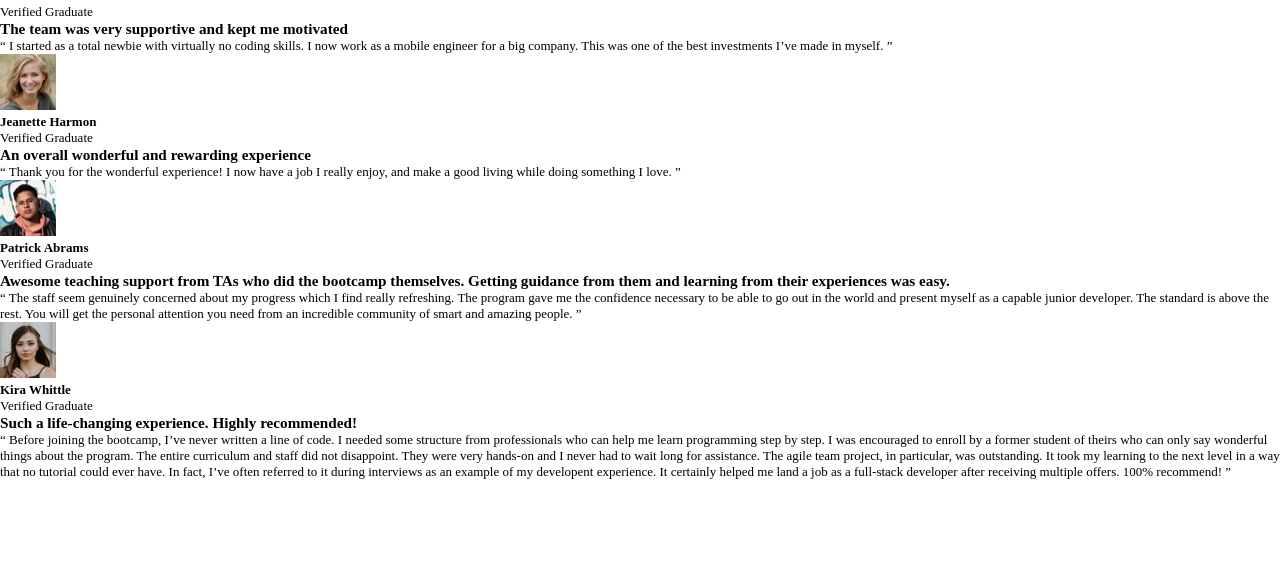
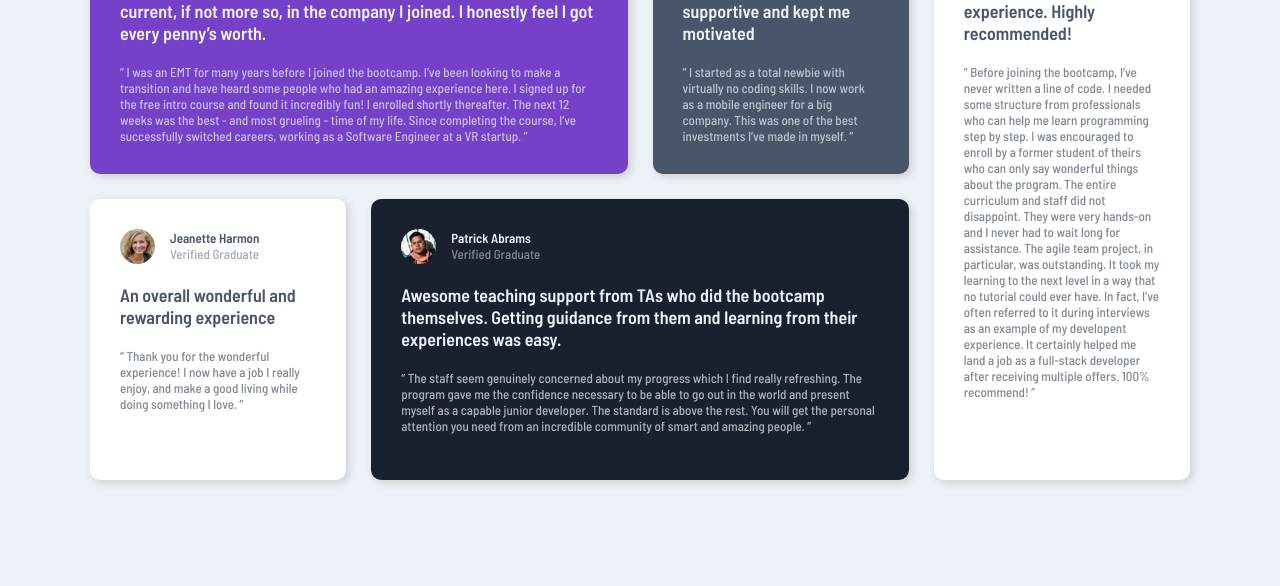
Before and after one commit to soniawan/testimonials-grid-fem, a plain HTML site: page index.html in a window 1280 px wide. Shown: the part 214-800 px from the top of the page. Drawn offline with Linux system fonts and the light colour scheme.

Commit message:
Add style for testimonials content using grid

```diff
--- a/styles/style.css
+++ b/styles/style.css
@@ -1,4 +1,5 @@
-@import url("https://fonts.googleapis.com/css2?family=Barlow+Semi+Condensed:ital,wght@0,100;0,200;0,300;0,400;0,500;0,600;0,700;0,800;0,900;1,100;1,200;1,300;1,400;1,500;1,600;1,700;1,800;1,900&display=swap");
+/* Fonts */
+@import url("https://fonts.googleapis.com/css2?family=Barlow+Semi+Condensed:ital,wght@0,500;0,600;1,500;1,600&display=swap");
 
 /* Reset */
 *,
@@ -11,7 +12,8 @@ html,
 body,
 h3,
 h4,
-p {
+p,
+img {
   margin: 0;
   padding: 0;
 }
@@ -20,9 +22,146 @@ p {
 :root {
   --color-primary-moderate-violet: hsl(263, 55%, 52%);
   --color-primary-very-dark-grayish-blue: hsl(217, 19%, 35%);
+  --color-primary-very-dark-grayish-blue--op50: hsl(217, 19%, 35%, 50%);
+  --color-primary-very-dark-grayish-blue--op70: hsl(217, 19%, 35%, 70%);
   --color-primary-very-dark-blackish-blue: hsl(219, 29%, 14%);
   --color-primary-white: hsl(0, 0%, 100%);
   --color-neutral-gray: hsl(0, 0%, 81%);
   --color-neutral-grayish-blue: hsl(210, 46%, 95%);
+  --color-neutral-grayish-blue-op50: hsl(210, 46%, 95%, 50%);
+  --color-neutral-grayish-blue-op70: hsl(210, 46%, 95%, 70%);
   font-size: 13px;
 }
+
+/* Body */
+body {
+  width: 100%;
+  min-height: 100vh;
+  background-color: var(--color-neutral-grayish-blue);
+  font-family: "Barlow Semi Condensed", sans-serif;
+  display: flex;
+  justify-content: center;
+  align-items: center;
+  font-weight: 500;
+}
+
+/* Fonts */
+h3 {
+  font-size: 18px;
+  font-weight: 600;
+}
+
+h4 {
+  font-weight: 600;
+}
+
+.testimonials {
+  max-width: 1100px;
+  margin: 100px 30px;
+  display: grid;
+  grid-template-columns: repeat(4, 1fr);
+  grid-template-rows: repeat(2, 1fr);
+  grid-template-areas: "top-left top-left top-right right" "bottom-left bottom-right bottom-right right";
+  gap: 25px;
+}
+
+.testimonial {
+  height: auto;
+  padding: 30px;
+  border-radius: 10px;
+  box-shadow: 3px 3px 8px var(--color-neutral-gray);
+}
+
+.testimonial-profile {
+  display: flex;
+  align-items: center;
+  gap: 15px;
+}
+
+.testimonial-profile-img {
+  width: 35px;
+  border-radius: 50%;
+}
+
+.testimonial-highlight {
+  margin: 20px 0;
+}
+
+/* Grid area */
+.testimonial.top-left {
+  grid-area: top-left;
+  background-color: var(--color-primary-moderate-violet);
+  color: var(--color-neutral-grayish-blue);
+}
+
+.testimonial.top-right {
+  grid-area: top-right;
+  background-color: var(--color-primary-very-dark-grayish-blue);
+  color: var(--color-neutral-grayish-blue);
+}
+
+.testimonial.bottom-left {
+  grid-area: bottom-left;
+  background-color: var(--color-primary-white);
+  color: var(--color-primary-very-dark-grayish-blue);
+}
+
+.testimonial.bottom-right {
+  grid-area: bottom-right;
+  background-color: var(--color-primary-very-dark-blackish-blue);
+  color: var(--color-neutral-grayish-blue);
+}
+
+.testimonial.right {
+  grid-area: right;
+  background-color: var(--color-primary-white);
+  color: var(--color-primary-very-dark-grayish-blue);
+}
+
+/* Color */
+/* Dark Background */
+.dark-bg-img,
+.dark-bg-verif {
+  color: var(--color-neutral-grayish-blue-op50);
+}
+
+.dark-bg-detail {
+  color: var(--color-neutral-grayish-blue-op70);
+}
+
+/* White Background */
+.white-bg-img,
+.white-bg-verif {
+  color: var(--color-primary-very-dark-grayish-blue--op50);
+}
+
+.white-bg-detail {
+  color: var(--color-primary-very-dark-grayish-blue--op70);
+}
+
+/* Responsive */
+/* max-width: 990px */
+@media screen and (max-width: 990px) {
+  .testimonials {
+    grid-template-columns: repeat(3, 1fr);
+    grid-template-rows: repeat(3, 1fr);
+    grid-template-areas:
+      "top-left top-left top-right "
+      "bottom-left bottom-right bottom-right "
+      "right right right";
+  }
+}
+
+/* max-widht: 754px */
+@media screen and (max-width: 754px) {
+  .testimonials {
+    grid-template-columns: 1fr;
+    grid-template-rows: repeat(5, auto);
+    grid-template-areas:
+      "top-left"
+      "top-right"
+      "bottom-left"
+      "bottom-right"
+      "right";
+  }
+}
```
